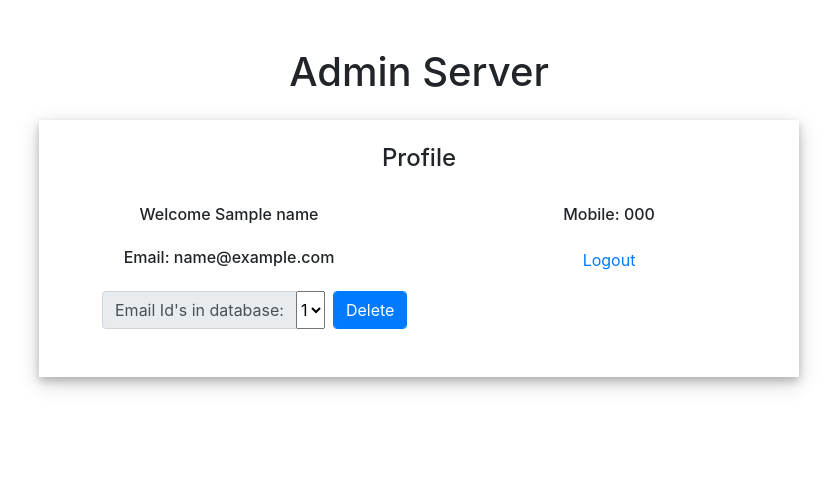
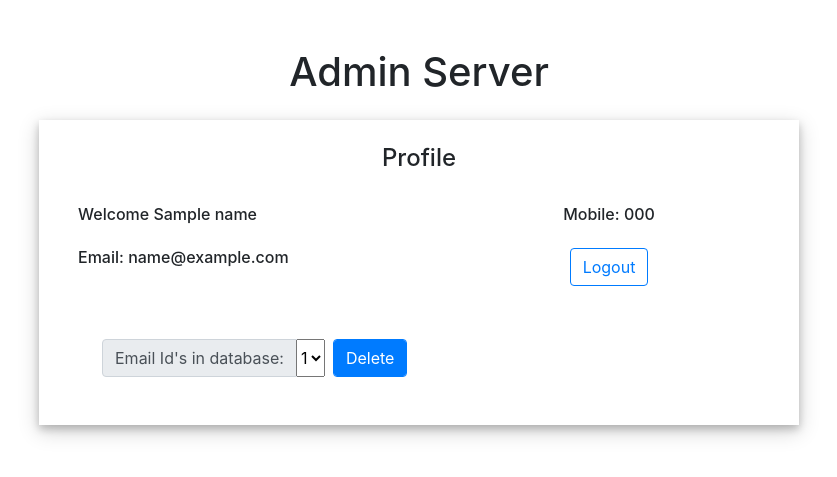
Before and after one commit to rahul-chaudhary-1609/server_task1, a Django app: template server/templates/profile.html in a window 1280 px wide. Shown: the top 477 px of the page, without its empty margins (221-1058 px from the left). Run offline with Django 3.2, Linux system fonts and the light colour scheme; the template is opened without the code that fills it: most values are stand-ins (such as "Sample title", 1, 10 or a date in 2020); some libraries are stand-ins or nearby versions.

Commit message:
Documentation Added | Final Commit: Success

```diff
--- a/server/templates/profile.html
+++ b/server/templates/profile.html
@@ -10,18 +10,18 @@
             <h4 class="text-center mt-4 mb-2">Profile</h4>
             <div class="row">
                 <div class="col-sm-6">
-<h6 class="text-center mt-4 mb-4">Welcome {{name}}</h6>
-<h6 class="text-center mt-4 mb-4">Email: {{email}}</h6>
+<h6 class="text-left ml-4 mt-4 mb-4">Welcome {{name}}</h6>
+<h6 class="text-left ml-4 mt-4 mb-4">Email: {{email}}</h6>
 
                 </div>
                 <div class="col-sm-6">
                 <h6 class="text-center mt-4 mb-4">Mobile: {{mobile}}</h6>
-                <a href="/logout">Logout</a>
+                <a href="/logout" class="btn btn-outline-primary">Logout</a>
                 </div>
             </div>
 
 
-            <form class="form-inline ml-5" action="delete" method="POST">
+            <form class="form-inline ml-5 mt-5" action="delete" method="POST">
                 {% csrf_token %}
                 <div class="input-group mb-5">
                     <div class="input-group-prepend">
--- a/server/templates/signin.html
+++ b/server/templates/signin.html
@@ -24,6 +24,9 @@
                 <div class="input-group mb-3">
                     <input type="submit" class="form-control btn btn-primary" value="Login" id="signin" name="signin">
                 </div>
+                <div class="input-group mb-3">
+                    <a href="/signup" class="btn btn-outline-secondary">Signup</a>
+                </div>
             </form>
         </div>
     </div>
--- a/server/templates/signup.html
+++ b/server/templates/signup.html
@@ -43,6 +43,9 @@
                 <div class="input-group mb-3">
                     <input type="submit" class="form-control btn btn-primary" value="Singup" id="signup" name="signup">
                 </div>
+                <div class="input-group mb-3">
+                    <a href="/signin" class="btn btn-outline-secondary">Login</a>
+                </div>
             </form>
             {% for message in messages %}
             <div class="alert alert-info mt-2" role="alert">
```
Also changed, not shown: README.assets/image-20201119043701000.png (added), README.assets/image-20201119043736070.png (added), README.assets/image-20201119043818497.png (added), README.assets/image-20201119044145733.png (added), README.assets/image-20201119044513788.png (added), README.assets/image-20201119044536348.png (added), README.assets/image-20201119045044134.png (added), README.md.
